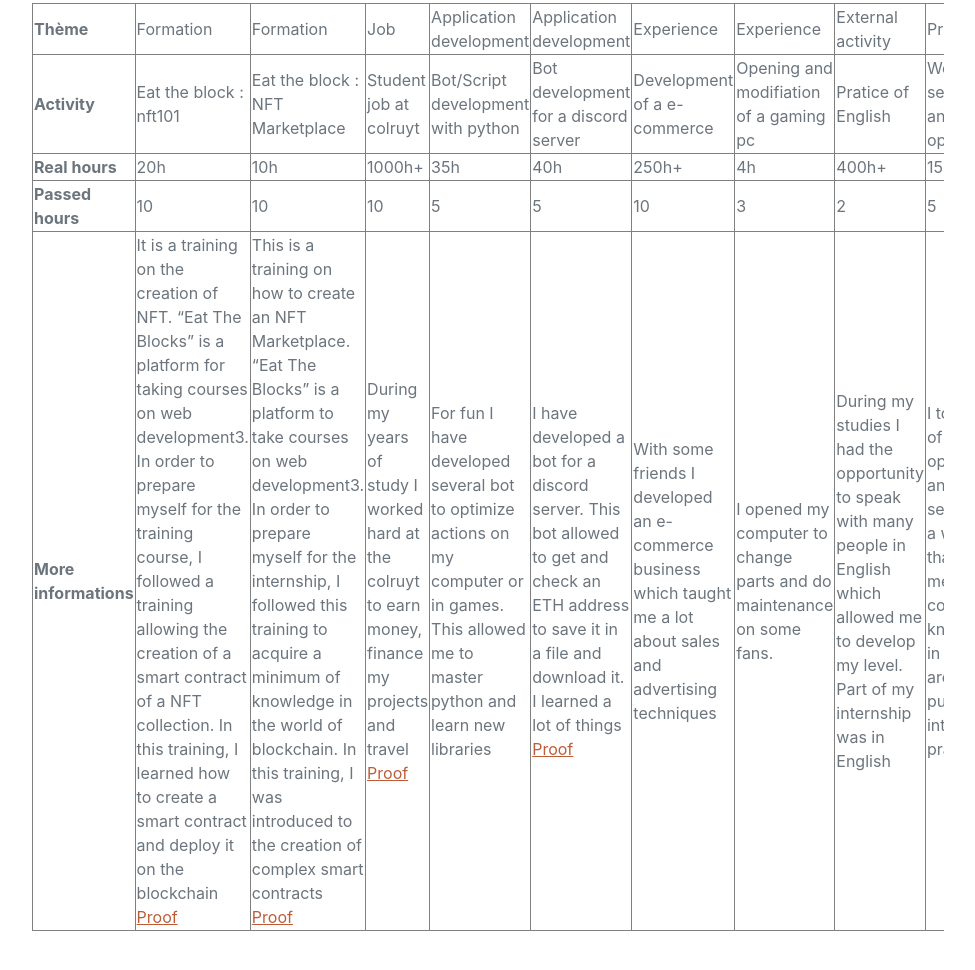
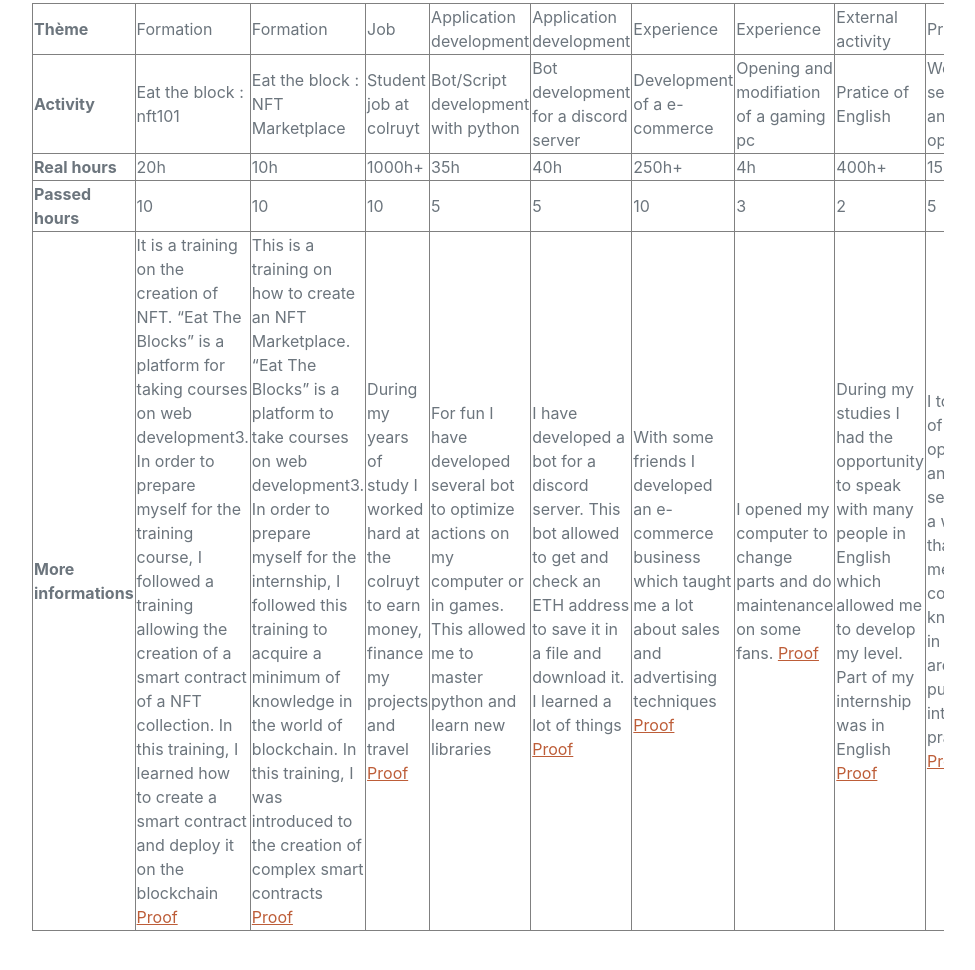
Before and after one commit to Alexandrederwa/portfolio, a website: page index.html in a window 1280 px wide. Shown: the part 4386-5356 px from the top of the page, without its empty margins (288-1263 px from the left). Drawn offline with nearby package versions, Linux system fonts and the light colour scheme.

Commit message:
Update index.html

```diff
--- a/index.html
+++ b/index.html
@@ -287,11 +287,20 @@
                                 <td>I have developed a bot for a discord server. This bot allowed to get and check an ETH address to save it in a file and download it. I learned a lot of things
                                     <a href="https://github.com/Alexandrederwa/portfolio/blob/main/discordbot.png" alt="etb" target="_blank">Proof</a>
                                 </td>
-                                <td>With some friends I developed an e-commerce business which taught me a lot about sales and advertising techniques </td>
-                                <td>I opened my computer to change parts and do maintenance on some fans.</td>
+                                <td>With some friends I developed an e-commerce business which taught me a lot about sales and advertising techniques
+                                    <a href="https://github.com/Alexandrederwa/portfolio/blob/main/e-commerce.png" alt="etb" target="_blank">Proof</a>
+                                </td>
+
+                                <td>I opened my computer to change parts and do maintenance on some fans.
+                                    <a href="https://github.com/Alexandrederwa/portfolio/blob/main/openingpc.jpg" alt="etb" target="_blank">Proof</a>
+                                </td>
                                 <td>During my studies I had the opportunity to speak with many people in English which allowed me to develop my level.
-                                    Part of my internship was in English </td>
-                                 <td>I took care of the optimization and the security of a website that allowed me to confirm my knowledge in these areas and put them into practice </td>
+                                    Part of my internship was in English
+                                    <a href="https://github.com/Alexandrederwa/portfolio/blob/main/english.jpg" alt="etb" target="_blank">Proof</a>
+                                </td>
+                                 <td>I took care of the optimization and the security of a website that allowed me to confirm my knowledge in these areas and put them into practice
+                                    <a href="https://github.com/Alexandrederwa/portfolio/blob/main/opt.png" alt="etb" target="_blank">Proof</a>
+                                 </td>
 
                               </tr>
                             </tbody>
```
